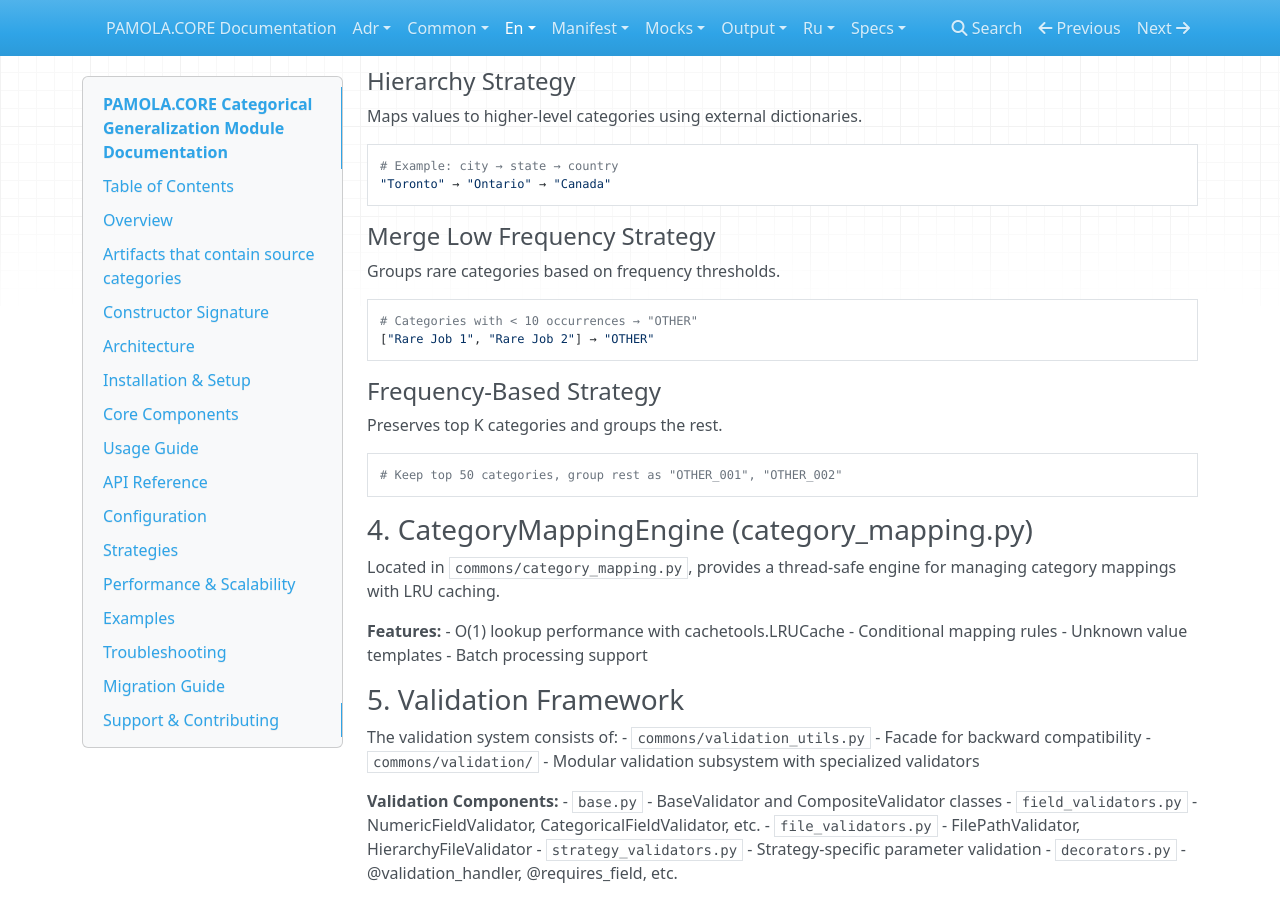
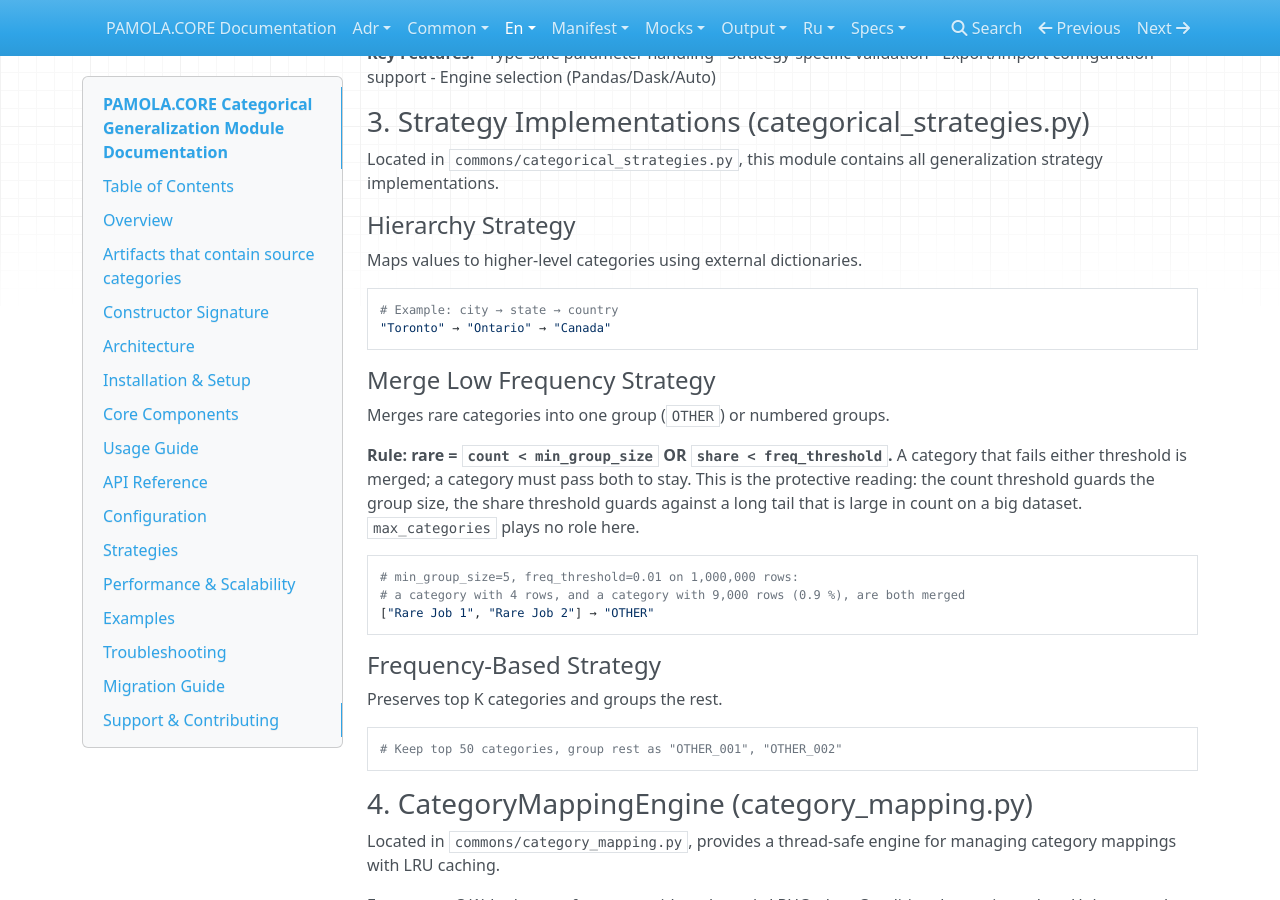
Before and after one commit to DGT-Network/PAMOLA, an MkDocs documentation site: the page built from docs/en/core/anonymization/generalization/categorical.md, in a window 1280 px wide and 900 px high, scrolled down 5936 px. Built offline with MkDocs 1.6.1, drawn with Linux system fonts in a browser that asks for light colours; nearby versions of some CDN libraries; some of the changed text lies outside the part shown.

Commit message:
docs(anonymization): state the merge_low_freq rule and the role of max_categories (ASB-OPS-9)
Co-Authored-By: Claude Sonnet 5.5 <noreply@anthropic.com>

````diff
--- a/docs/en/core/anonymization/generalization/categorical.md
+++ b/docs/en/core/anonymization/generalization/categorical.md
@@ -96,9 +96,9 @@ def __init__(
 | `external_dictionary_path` | Optional[str] | None | Path to external hierarchy dictionary file |
 | `dictionary_format` | str | "auto" | Dictionary file format: "auto", "json", or "csv" |
 | `hierarchy_level` | int | 1 | Target hierarchy level to generalize to (1 to MAX_HIERARCHY_LEVELS) |
-| `min_group_size` | int | 5 | Minimum group size for privacy |
-| `freq_threshold` | float | 0.01 | Frequency threshold for category preservation (0–1) |
-| `max_categories` | int | 100 | Maximum number of categories to preserve |
+| `min_group_size` | int | 5 | Minimum group size for privacy. `merge_low_freq`: a category with fewer records than this is rare |
+| `freq_threshold` | float | 0.01 | Frequency threshold (0–1). `merge_low_freq`: a category whose share of the records is below this is rare |
+| `max_categories` | int | 100 | `frequency_based` only: number of most frequent categories that are kept, the rest are grouped. Not used by `merge_low_freq` or `hierarchy` |
 | `allow_unknown` | bool | True | Allow unknown values in output |
 | `unknown_value` | str | "OTHER" | Placeholder for unknown values |
 | `group_rare_as` | str | "OTHER" | Rare category grouping strategy |
@@ -272,10 +272,16 @@ Maps values to higher-level categories using external dictionaries.
 ```
 
 #### Merge Low Frequency Strategy
-Groups rare categories based on frequency thresholds.
+Merges rare categories into one group (`OTHER`) or numbered groups.
+
+**Rule: rare = `count < min_group_size` OR `share < freq_threshold`.** A category that fails
+either threshold is merged; a category must pass both to stay. This is the protective reading:
+the count threshold guards the group size, the share threshold guards against a long tail that
+is large in count on a big dataset. `max_categories` plays no role here.
 
 ```python
-# Categories with < 10 occurrences → "OTHER"
+# min_group_size=5, freq_threshold=0.01 on 1,000,000 rows:
+# a category with 4 rows, and a category with 9,000 rows (0.9 %), are both merged
 ["Rare Job 1", "Rare Job 2"] → "OTHER"
 ```
 
@@ -544,8 +550,8 @@ config = {
 - Uncommon job titles
 
 **Parameters:**
-- `min_group_size`: Minimum records per group
-- `freq_threshold`: Frequency percentage threshold
+- `min_group_size`: a category with fewer records than this is rare
+- `freq_threshold`: a category whose share of the records is below this is rare (rare = count < `min_group_size` OR share < `freq_threshold`)
 - `group_rare_as`: Grouping method (OTHER/CATEGORY_N/RARE_N)
 
 **Example:**
````
Also changed, not shown: CHANGELOG.md (+20 -0 lines), 3 other files.
